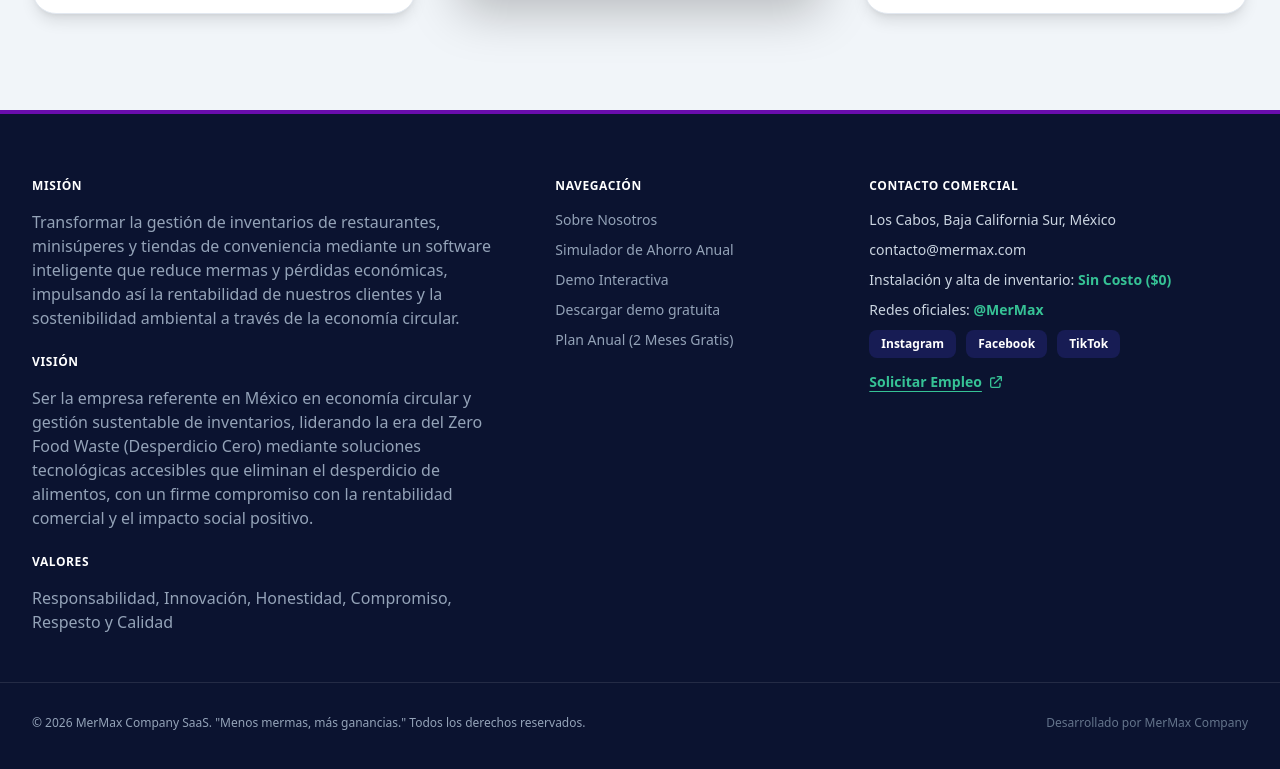
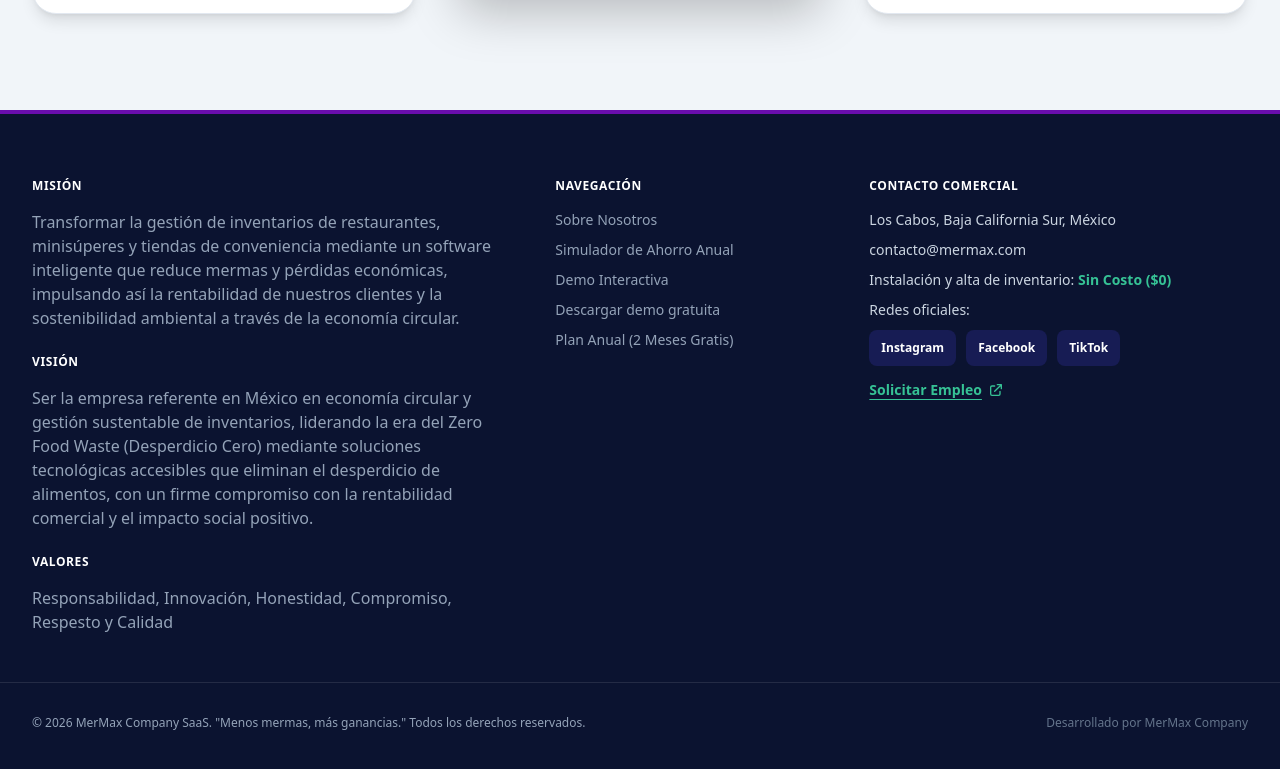
Before and after one commit to CRT235/MerMax, a plain HTML site: page index.html in a window 1280 px wide. Shown: the part 7141-7910 px from the top of the page. Drawn offline with nearby package versions, Linux system fonts and the light colour scheme.

Commit message:
Add files via upload

```diff
--- a/index.html
+++ b/index.html
@@ -793,12 +793,12 @@
                     <li>Los Cabos, Baja California Sur, México</li>
                     <li><a href="mailto:contacto@mermax.com" class="hover:text-greenbrand transition-colors">contacto@mermax.com</a></li>
                     <li>Instalación y alta de inventario: <strong class="text-greenbrand">Sin Costo ($0)</strong></li>
-                    <li>Redes oficiales: <strong class="text-greenbrand">@MerMax</strong></li>
+                    <li>Redes oficiales:</li>
 
 <div class="flex flex-wrap items-center gap-2.5">
-                    <a href="#" class="px-3 py-1.5 rounded-lg bg-navy hover:bg-purplebrand text-white text-xs font-semibold transition-colors">Instagram</a>
-                    <a href="#" class="px-3 py-1.5 rounded-lg bg-navy hover:bg-purplebrand text-white text-xs font-semibold transition-colors">Facebook</a>
-                    <a href="#" class="px-3 py-1.5 rounded-lg bg-navy hover:bg-purplebrand text-white text-xs font-semibold transition-colors">TikTok</a>
+                    <a href="https://www.instagram.com/mermaxsaas/" target="_blank" rel="noopener noreferrer" class="px-3 py-2.5 rounded-lg bg-navy hover:bg-purplebrand text-white text-xs font-semibold transition-colors">Instagram</a>
+                    <a href="https://www.facebook.com/profile.php?id=61596532921648" target="_blank" rel="noopener noreferrer" class="px-3 py-2.5 rounded-lg bg-navy hover:bg-purplebrand text-white text-xs font-semibold transition-colors">Facebook</a>
+                    <a href="https://www.tiktok.com/@mermaxsaas?is_from_webapp=1&sender_device=pc" target="_blank" rel="noopener noreferrer" class="px-3 py-2.5 rounded-lg bg-navy hover:bg-purplebrand text-white text-xs font-semibold transition-colors">TikTok</a>
                 </div>
 
                     <li class="pt-1">
```
